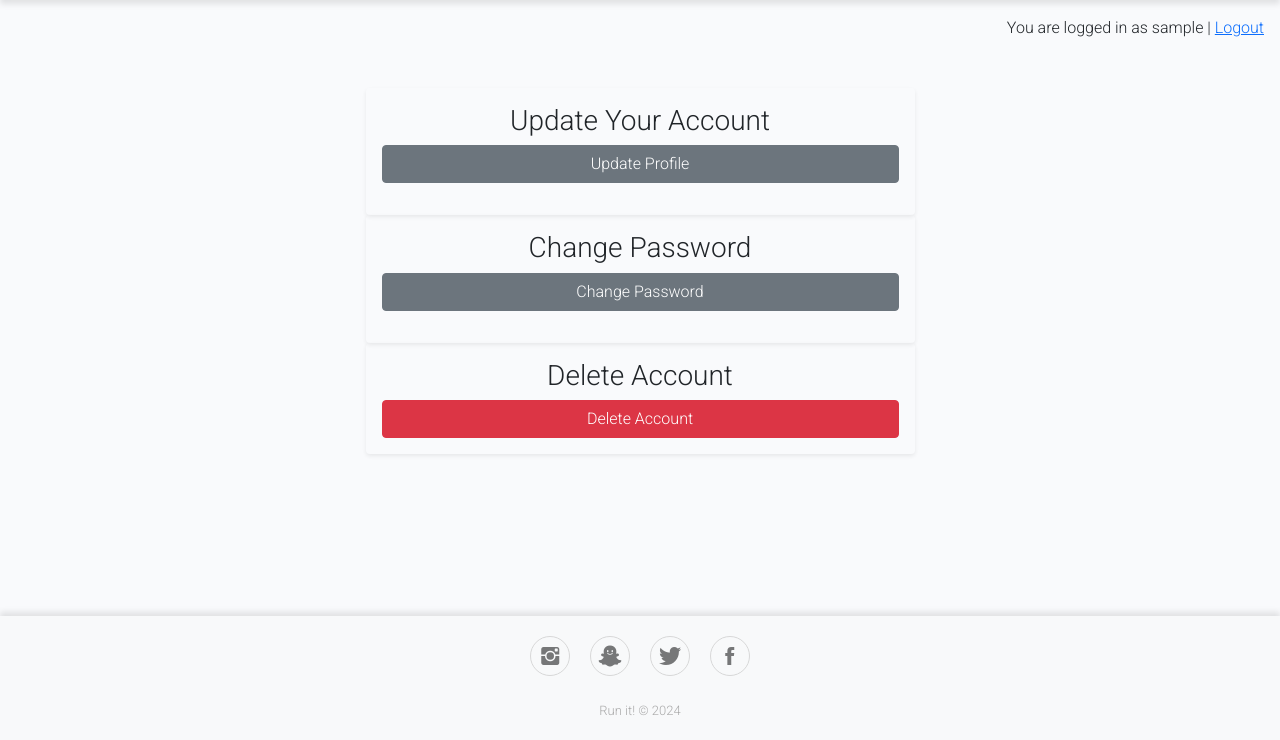
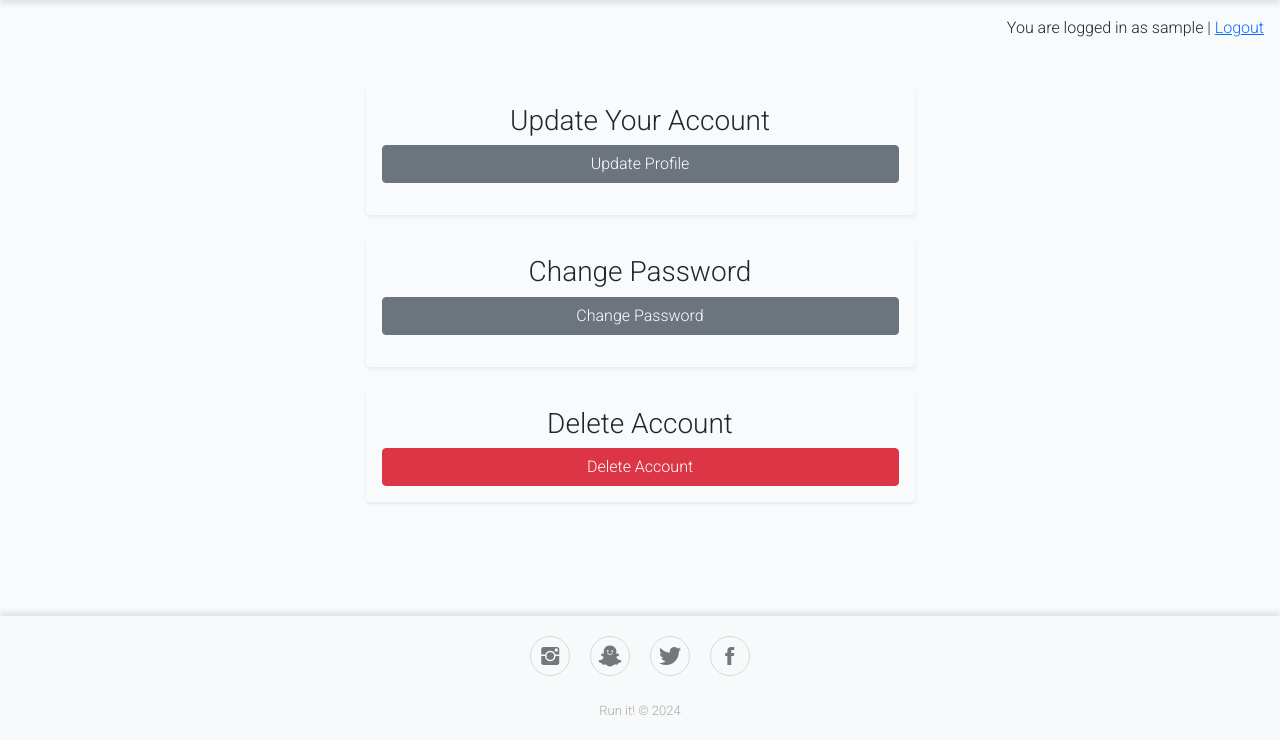
Before and after one commit to jdohertydev/runit, a Django app: page /user-accounts/account/update/ in a window 1280 px wide. Shown: the part 60-800 px from the top of the page. Run offline with Django 4.2, Linux system fonts and the light colour scheme; the visitor is signed in with stand-in values (Sample User, id 1).

Commit message:
Refactor account management page for consistent form layout and styling

```diff
--- a/accounts/templates/accounts/account_admin.html
+++ b/accounts/templates/accounts/account_admin.html
@@ -3,6 +3,7 @@
 
 {% block content %}
 <div class="container mt-5">
+    <!-- Update Profile Section -->
     <div class="row justify-content-center">
         <div class="col-md-6">
             <div class="card shadow-sm">
@@ -25,9 +26,8 @@
         </div>
     </div>
 
-
-
-    <div class="row justify-content-center">
+    <!-- Change Password Section -->
+    <div class="row justify-content-center mt-4">
         <div class="col-md-6">
             <div class="card shadow-sm">
                 <div class="card-body">
@@ -49,9 +49,8 @@
         </div>
     </div>
 
-
-
-    <div class="row justify-content-center">
+    <!-- Delete Account Section -->
+    <div class="row justify-content-center mt-4">
         <div class="col-md-6">
             <div class="card shadow-sm">
                 <div class="card-body">
```
